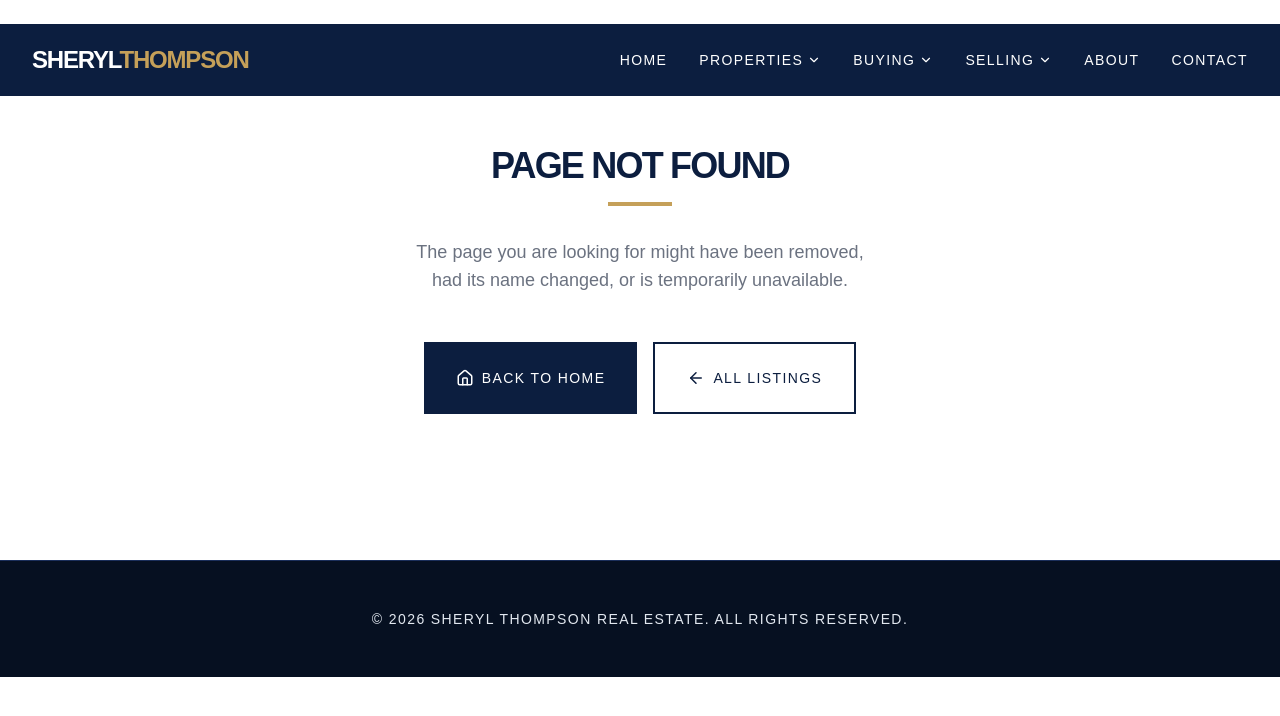
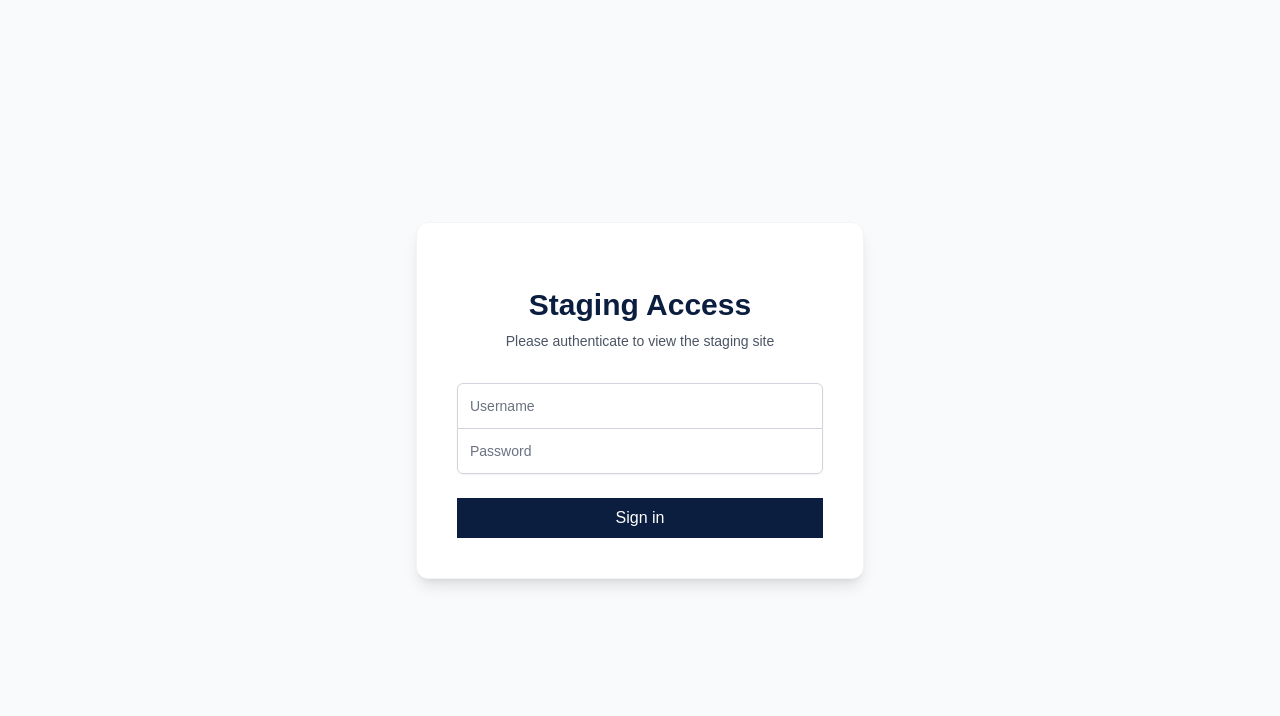
Before and after one commit to mhughes2012/real-estate, a Next.js app: page /staging-login in a window 1280 px wide. Before the commit this address had no page. Shown: the top 716 px of the page. Built offline with nearby package versions, Linux system fonts and the light colour scheme.

Commit message:
add staging login page

```diff
--- /dev/null
+++ b/src/app/api/staging-auth/route.ts
@@ -0,0 +1,33 @@
+import { NextResponse } from 'next/server';
+import { cookies } from 'next/headers';
+
+export async function POST(request: Request) {
+  try {
+    const { username, password } = await request.json();
+
+    if (username === 'admin' && password === 'Henry8') {
+      const cookieStore = await cookies();
+
+      // Set a cookie that expires in 30 days
+      cookieStore.set('staging_authenticated', 'true', {
+        httpOnly: true,
+        secure: process.env.NODE_ENV === 'production',
+        sameSite: 'lax',
+        maxAge: 60 * 60 * 24 * 30, // 30 days
+        path: '/',
+      });
+
+      return NextResponse.json({ success: true });
+    }
+
+    return NextResponse.json(
+      { success: false, message: 'Invalid username or password' },
+      { status: 401 }
+    );
+  } catch (error) {
+    return NextResponse.json(
+      { success: false, message: 'Internal server error' },
+      { status: 500 }
+    );
+  }
+}
--- /dev/null
+++ b/src/app/staging-login/page.tsx
@@ -0,0 +1,116 @@
+'use client';
+
+import { useState, Suspense } from 'react';
+import { useRouter, useSearchParams } from 'next/navigation';
+import { Button } from '@/components/atoms/Button';
+
+function LoginForm() {
+  const [username, setUsername] = useState('');
+  const [password, setPassword] = useState('');
+  const [error, setError] = useState('');
+  const [loading, setLoading] = useState(false);
+  const router = useRouter();
+  const searchParams = useSearchParams();
+  const callbackUrl = searchParams.get('callbackUrl') || '/';
+
+  const handleSubmit = async (e: React.FormEvent) => {
+    e.preventDefault();
+    setError('');
+    setLoading(true);
+
+    try {
+      const res = await fetch('/api/staging-auth', {
+        method: 'POST',
+        headers: {
+          'Content-Type': 'application/json',
+        },
+        body: JSON.stringify({ username, password }),
+      });
+
+      if (res.ok) {
+        router.push(callbackUrl);
+        router.refresh();
+      } else {
+        const data = await res.json();
+        setError(data.message || 'Invalid credentials');
+      }
+    } catch (err) {
+      setError('An error occurred. Please try again.');
+    } finally {
+      setLoading(false);
+    }
+  };
+
+  return (
+    <div className="min-h-screen flex items-center justify-center bg-gray-50 px-4">
+      <div className="max-w-md w-full space-y-8 bg-white p-10 rounded-xl shadow-lg border border-gray-100">
+        <div>
+          <h2 className="mt-6 text-center text-3xl font-extrabold text-navy">
+            Staging Access
+          </h2>
+          <p className="mt-2 text-center text-sm text-gray-600">
+            Please authenticate to view the staging site
+          </p>
+        </div>
+        <form className="mt-8 space-y-6" onSubmit={handleSubmit}>
+          <div className="rounded-md shadow-sm -space-y-px">
+            <div>
+              <label htmlFor="username" className="sr-only">
+                Username
+              </label>
+              <input
+                id="username"
+                name="username"
+                type="text"
+                required
+                className="appearance-none rounded-none relative block w-full px-3 py-3 border border-gray-300 placeholder-gray-500 text-gray-900 rounded-t-md focus:outline-none focus:ring-navy focus:border-navy focus:z-10 sm:text-sm"
+                placeholder="Username"
+                value={username}
+                onChange={(e) => setUsername(e.target.value)}
+              />
+            </div>
+            <div>
+              <label htmlFor="password" className="sr-only">
+                Password
+              </label>
+              <input
+                id="password"
+                name="password"
+                type="password"
+                required
+                className="appearance-none rounded-none relative block w-full px-3 py-3 border border-gray-300 placeholder-gray-500 text-gray-900 rounded-b-md focus:outline-none focus:ring-navy focus:border-navy focus:z-10 sm:text-sm"
+                placeholder="Password"
+                value={password}
+                onChange={(e) => setPassword(e.target.value)}
+              />
+            </div>
+          </div>
+
+          {error && (
+            <div className="text-red-500 text-sm text-center font-medium">
+              {error}
+            </div>
+          )}
+
+          <div>
+            <Button
+              type="submit"
+              className="w-full"
+              disabled={loading}
+            >
+              {loading ? 'Authenticating...' : 'Sign in'}
+            </Button>
+          </div>
+        </form>
+      </div>
+    </div>
+  );
+}
+
+export default function StagingLoginPage() {
+  return (
+    <Suspense fallback={<div className="min-h-screen flex items-center justify-center">Loading...</div>}>
+      <LoginForm />
+    </Suspense>
+  );
+}
```
Also changed, not shown: src/middleware.ts (added, +53 -0 lines), 1 other file (tests, documents, lock files or other folders).
